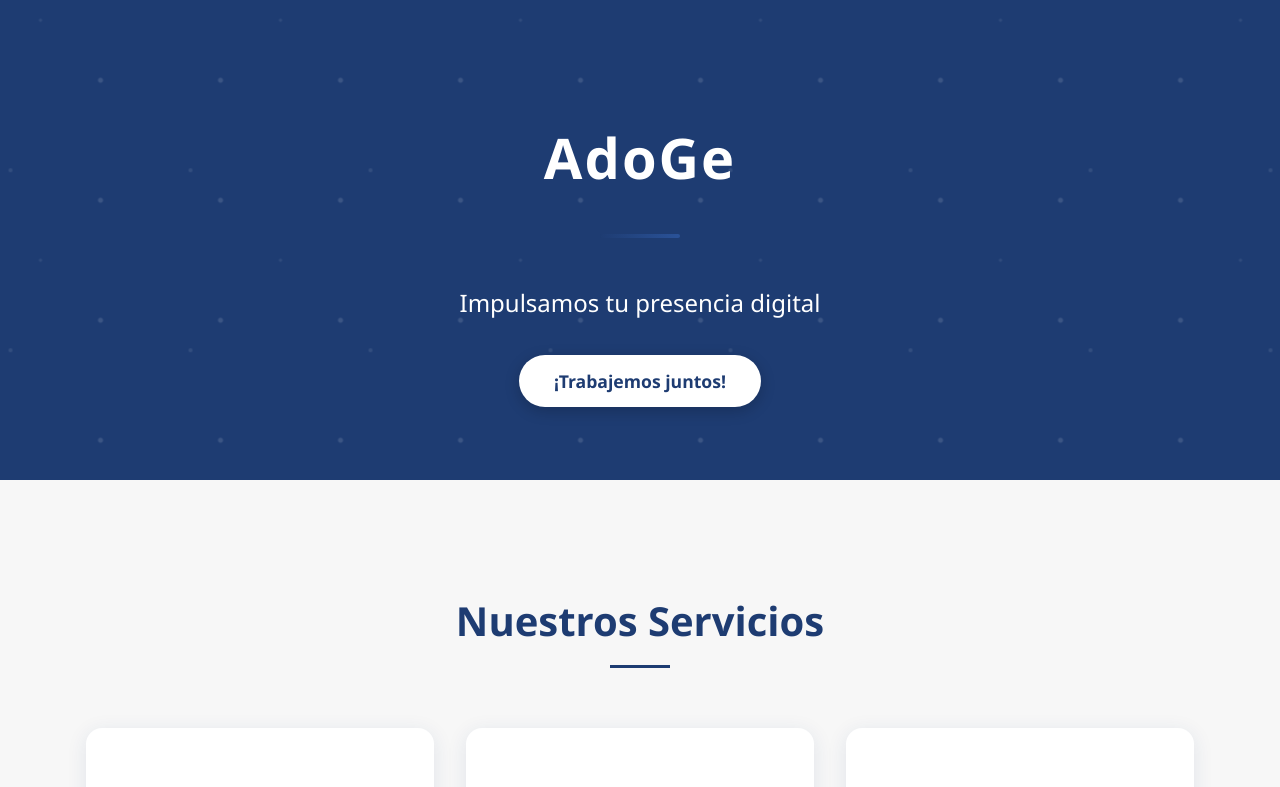
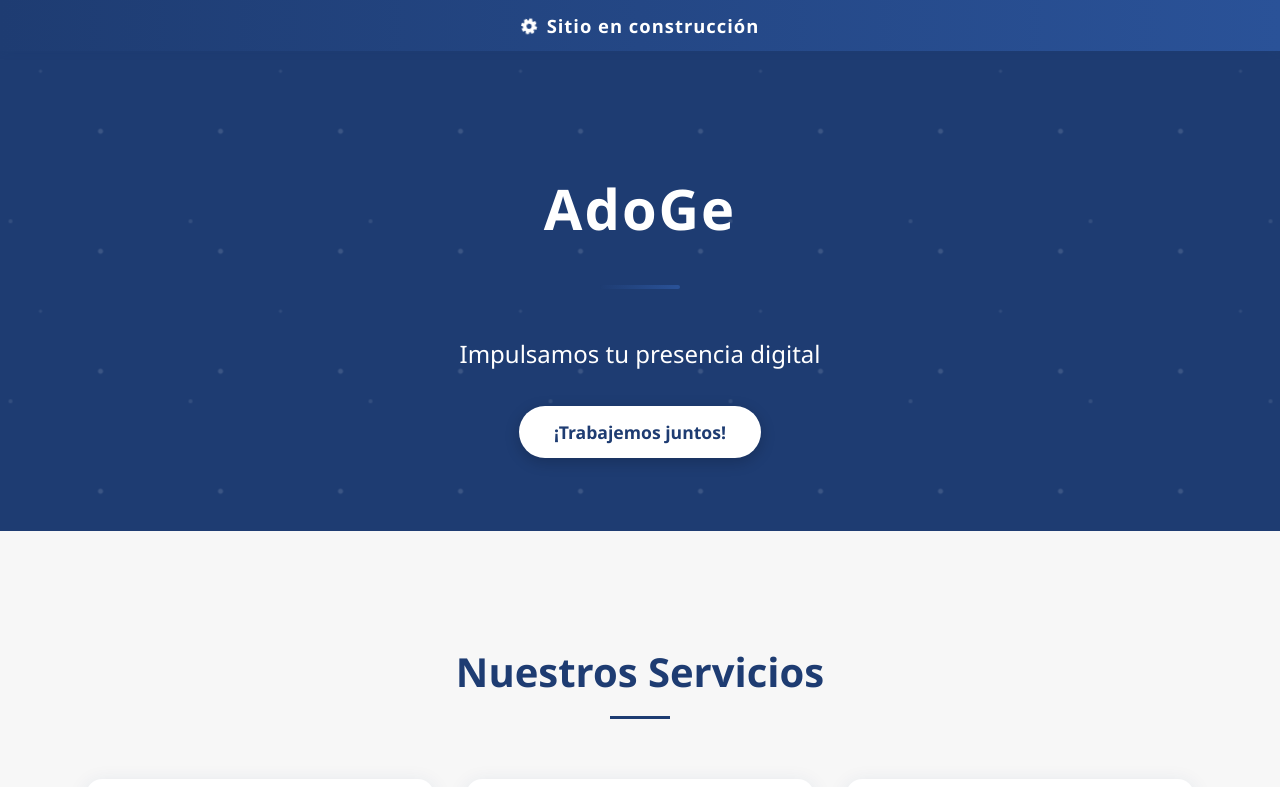
Before and after one commit to gretoide/adoge-portfolio, a React (Create React App) app in the folder adoge/: page / in a window 1280 px wide. Shown: the top 787 px of the page. Built offline with nearby package versions, Linux system fonts and the light colour scheme.

Commit message:
Update Font Awesome version, add construction banner to App component, and rename input fields in Contact component for clarity. Enhance styles for construction banner in App.css.

```diff
--- a/adoge/public/index.html
+++ b/adoge/public/index.html
@@ -24,7 +24,7 @@
       work correctly both with client-side routing and a non-root public URL.
       Learn how to configure a non-root public URL by running `npm run build`.
     -->
-    <link rel="stylesheet" href="https://cdnjs.cloudflare.com/ajax/libs/font-awesome/6.5.0/css/all.min.css" integrity="sha512-1ycn6IcaQQ40/MKB4Imkb9hFQ5VQ5Q0siJmqD1Zr5V0w3AV/QXp1S8Maqkfvxjlbz8ailqD/w3vY9Zg5lmFQwA==" crossorigin="anonymous" referrerpolicy="no-referrer" />
+    <link rel="stylesheet" href="https://cdnjs.cloudflare.com/ajax/libs/font-awesome/4.7.0/css/font-awesome.min.css" />
     <title>AdoGe</title>
   </head>
   <body>
--- a/adoge/src/App.js
+++ b/adoge/src/App.js
@@ -8,6 +8,10 @@ import Footer from './components/Footer/Footer';
 function App() {
   return (
     <div className="App">
+      <div className="construction-banner">
+        <i className="fa fa-cog fa-spin" style={{ marginRight: '0.5em' }}></i>
+        Sitio en construcción
+      </div>
       <Hero />
       <Services />
       <About />
--- a/adoge/src/components/Contact/Contact.js
+++ b/adoge/src/components/Contact/Contact.js
@@ -32,13 +32,13 @@ const Contact = () => {
       <form ref={form} onSubmit={sendEmail} className="contact-form">
         <input
           type="text"
-          name="user_name"
+          name="name"
           placeholder="Nombre"
           required
         />
         <input
           type="email"
-          name="user_email"
+          name="email"
           placeholder="Email"
           required
         />
--- a/adoge/src/styles/App.css
+++ b/adoge/src/styles/App.css
@@ -22,3 +22,18 @@ section {
     gap: 1em;
   }
 }
+
+.construction-banner {
+  width: 100%;
+  background: linear-gradient(90deg, #1e3c72 0%, #2a5298 100%);
+  color: #fff;
+  text-align: center;
+  font-size: 1.15rem;
+  font-weight: 700;
+  padding: 0.7em 0;
+  letter-spacing: 1px;
+  box-shadow: 0 2px 8px rgba(30,60,114,0.08);
+  position: sticky;
+  top: 0;
+  z-index: 1000;
+}
```
